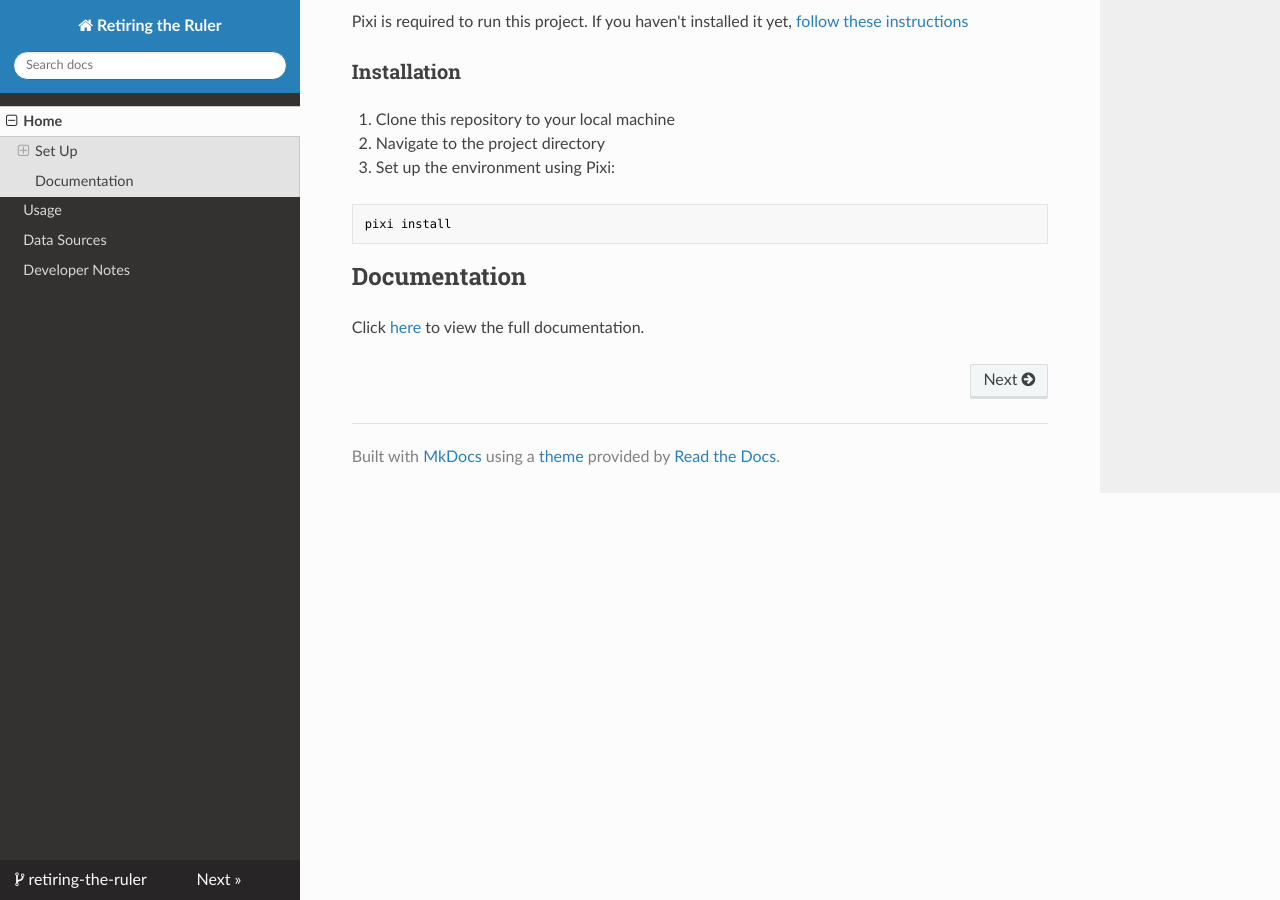
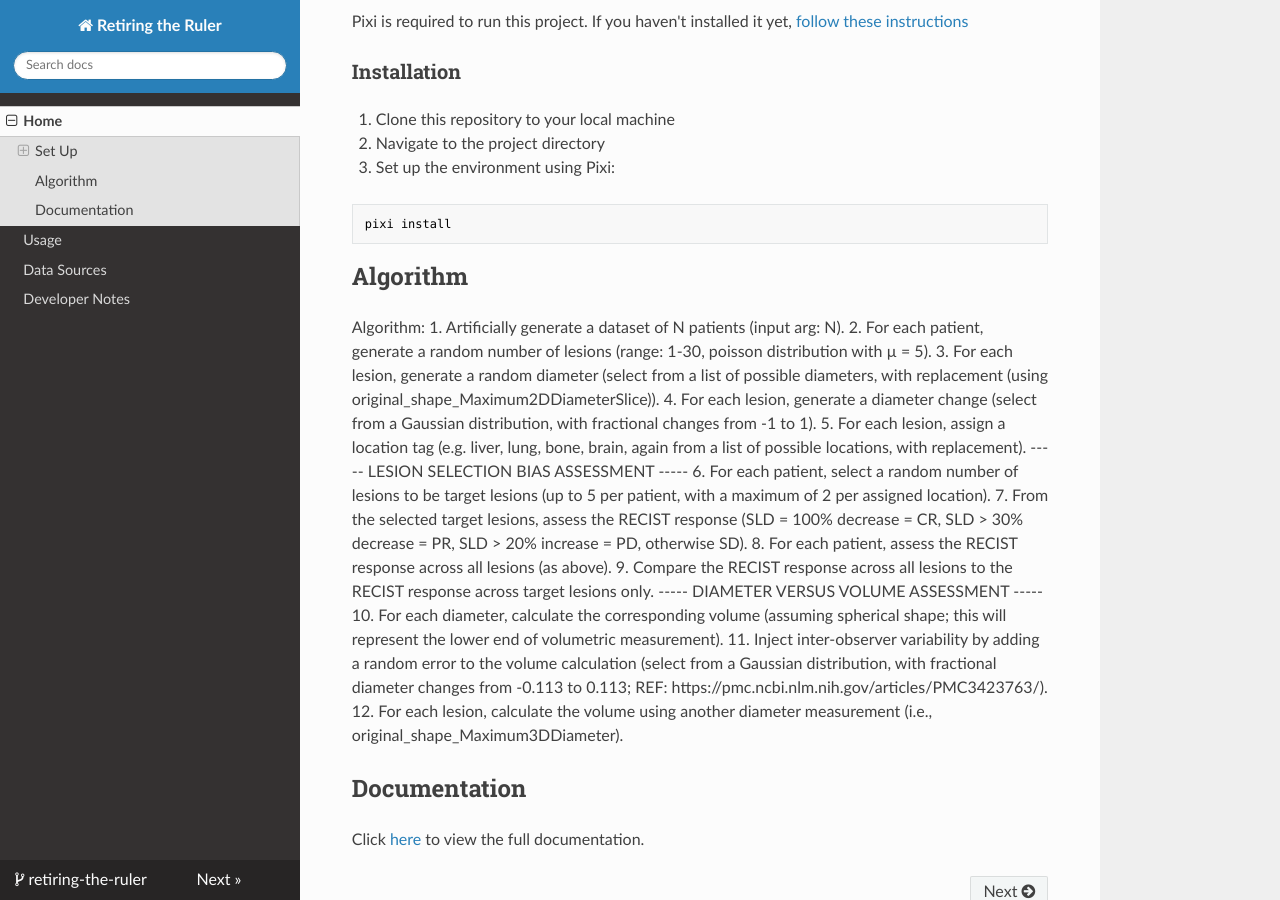
Before and after one commit to bhklab/retiring-the-ruler, an MkDocs documentation site: the page built from docs/README.md, in a window 1280 px wide and 900 px high, scrolled down 545 px. Built offline with MkDocs 1.6.1, drawn with Linux system fonts in a browser that asks for light colours; nearby versions of some CDN libraries.

Commit message:
docs: add algorithm outline to readme

````diff
--- a/docs/README.md
+++ b/docs/README.md
@@ -35,6 +35,24 @@ If you haven't installed it yet, [follow these instructions](https://pixi.sh/lat
 pixi install
 ```
 
+## Algorithm
+Algorithm:
+1. Artificially generate a dataset of N patients (input arg: N).
+2. For each patient, generate a random number of lesions (range: 1-30, poisson distribution with µ = 5).
+3. For each lesion, generate a random diameter (select from a list of possible diameters, with replacement (using original_shape_Maximum2DDiameterSlice)).
+4. For each lesion, generate a diameter change (select from a Gaussian distribution, with fractional changes from -1 to 1).
+5. For each lesion, assign a location tag (e.g. liver, lung, bone, brain, again from a list of possible locations, with replacement).
+----- LESION SELECTION BIAS ASSESSMENT -----
+6. For each patient, select a random number of lesions to be target lesions (up to 5 per patient, with a maximum of 2 per assigned location).
+7. From the selected target lesions, assess the RECIST response (SLD = 100% decrease = CR, SLD > 30% decrease = PR, SLD > 20% increase = PD, otherwise SD).
+8. For each patient, assess the RECIST response across all lesions (as above).
+9. Compare the RECIST response across all lesions to the RECIST response across target lesions only.
+----- DIAMETER VERSUS VOLUME ASSESSMENT -----
+10. For each diameter, calculate the corresponding volume (assuming spherical shape; this will represent the lower end of volumetric measurement).
+11. Inject inter-observer variability by adding a random error to the volume calculation (select from a Gaussian distribution, with fractional diameter changes from -0.113 to 0.113; REF: https://pmc.ncbi.nlm.nih.gov/articles/PMC3423763/).
+12. For each lesion, calculate the volume using another diameter measurement (i.e., original_shape_Maximum3DDiameter).
+
+
 ## Documentation
 
 Click [here](https://bhklab.github.io/retiring-the-ruler) to view the full documentation.
````
